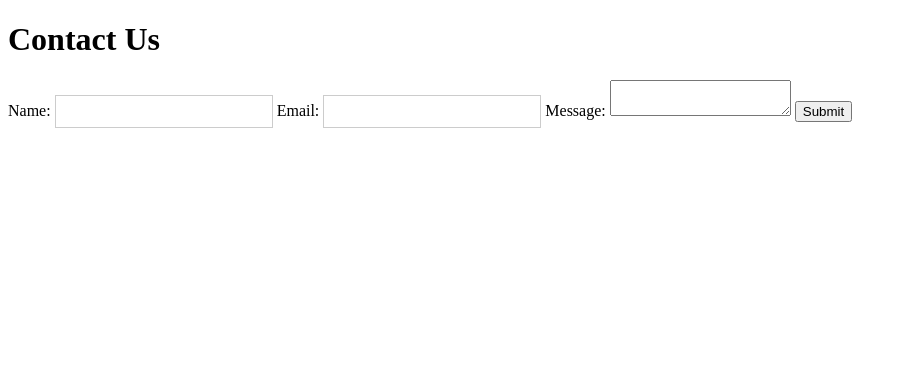
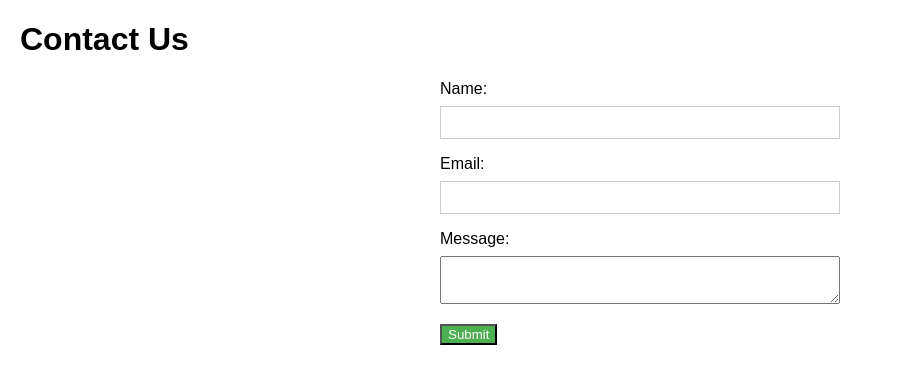
Before and after one commit to shpatiK/premierjerseystore, a plain HTML site: page contact.html in a window 1280 px wide. Shown: the whole page, without its empty margins (0-907 px from the left). Drawn offline with Linux system fonts and the light colour scheme.

Commit message:
contact us dhe about us,ndryshim ne ngjyren e butonave

```diff
--- a/style.css
+++ b/style.css
@@ -329,3 +329,53 @@ input {
 #size {
     font-size: large;
 }
+
+body {
+    font-family: Arial, sans-serif;
+    margin: 20px;
+}
+
+form {
+    max-width: 400px;
+    margin: 0 auto;
+}
+
+label {
+    display: block;
+    margin-bottom: 8px;
+}
+
+input, textarea {
+    width: 100%;
+    padding: 8px;
+    margin-bottom: 16px;
+    box-sizing: border-box;
+}
+
+.error {
+    color: red;
+}
+
+.contact-button {
+    background-color: #4caf50;
+    color: white;
+}
+
+.contact-button:hover {
+    background-color: #45a049;
+}
+
+
+
+.green-button {
+    background-color: #4caf50;
+    color: white;
+    padding: 10px 15px;
+    border: none;
+    border-radius: 4px;
+    cursor: pointer;
+}
+
+.green-button:hover {
+    background-color: #45a049;
+}
```
